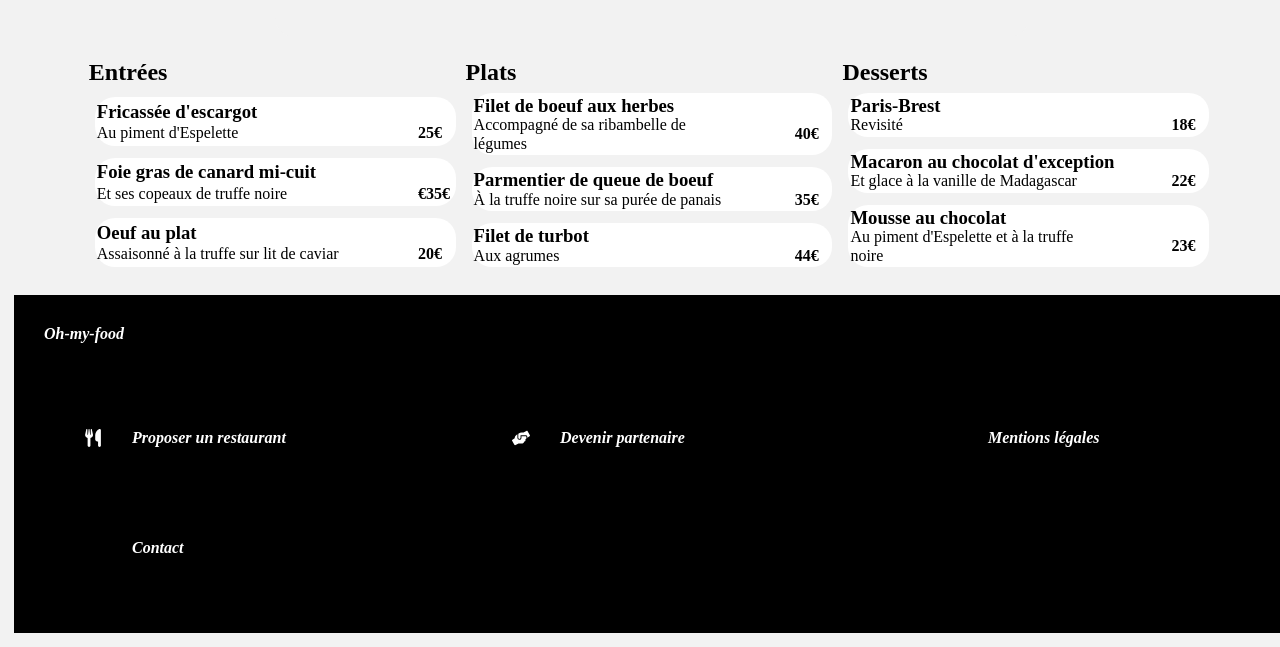
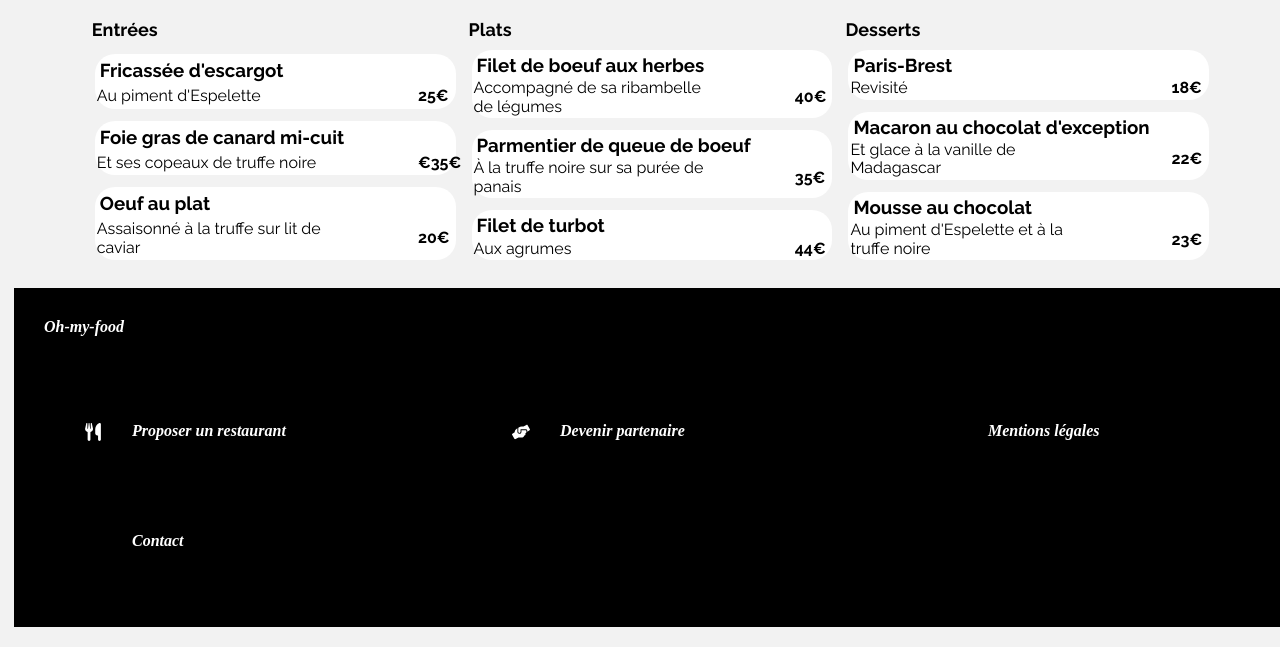
Before and after one commit to SaraECodagnone/p3_falconi_sara, a website: page lapalettedugout.html in a window 1280 px wide. Shown: the part 744-1391 px from the top of the page. Drawn offline with Linux system fonts and the light colour scheme.

Commit message:
Site statique Oh my food

```diff
--- a/css/lapalettedugout.css
+++ b/css/lapalettedugout.css
@@ -1,8 +1,8 @@
-* {
+*{
  	box-sizing: border-box;
  	/* Opera/IE 8+ */
- -moz-box-sizing: border-box;  Firefox, autres Gecko
-   -webkit-box-sizing: border-box; Safari/Chrome, autres WebKit
+ -moz-box-sizing: border-box; /* Firefox autres Gecko*/
+   -webkit-box-sizing: border-box; /*Safari/Chrome, autres WebKit*/
  	font-family: 'Raleway', roboto, sans-serif;
  	margin: 0;
  	padding: 0;
@@ -11,6 +11,7 @@
  	font-weight: bold;
  	font-size: 16px;
  }
+ h2{
  	font-size: 18px;
  }
  h1, h2, h3{
```
Also changed, not shown: package.json (added, +11 -0 lines), css/.css (deleted).
